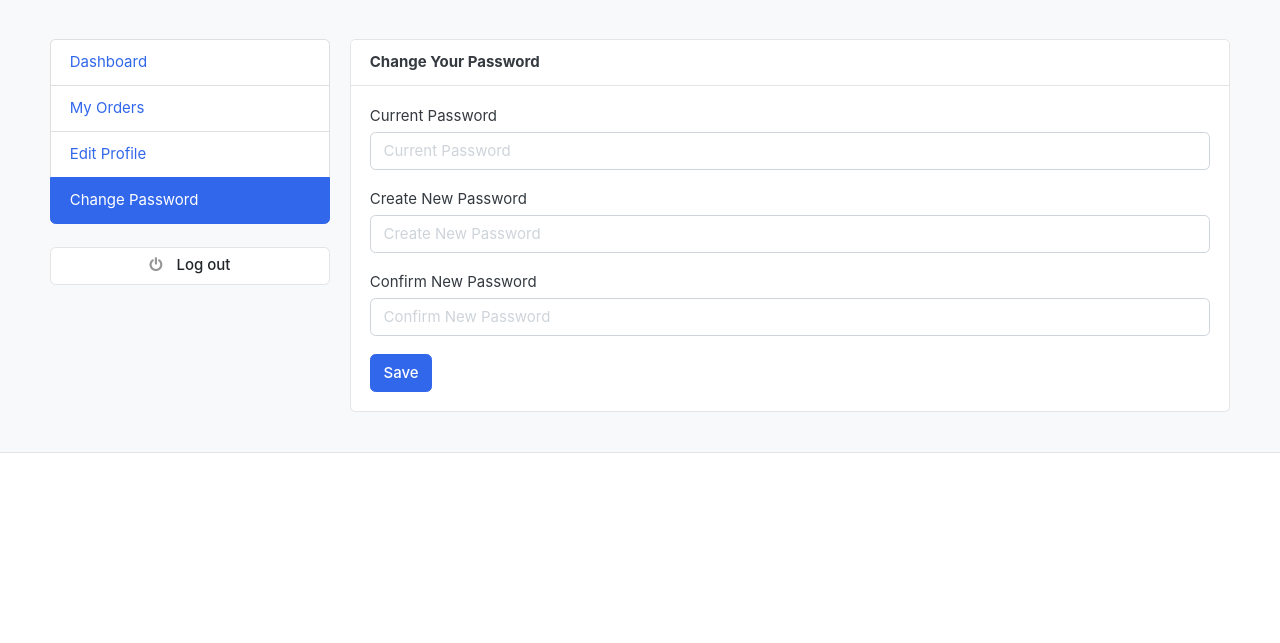
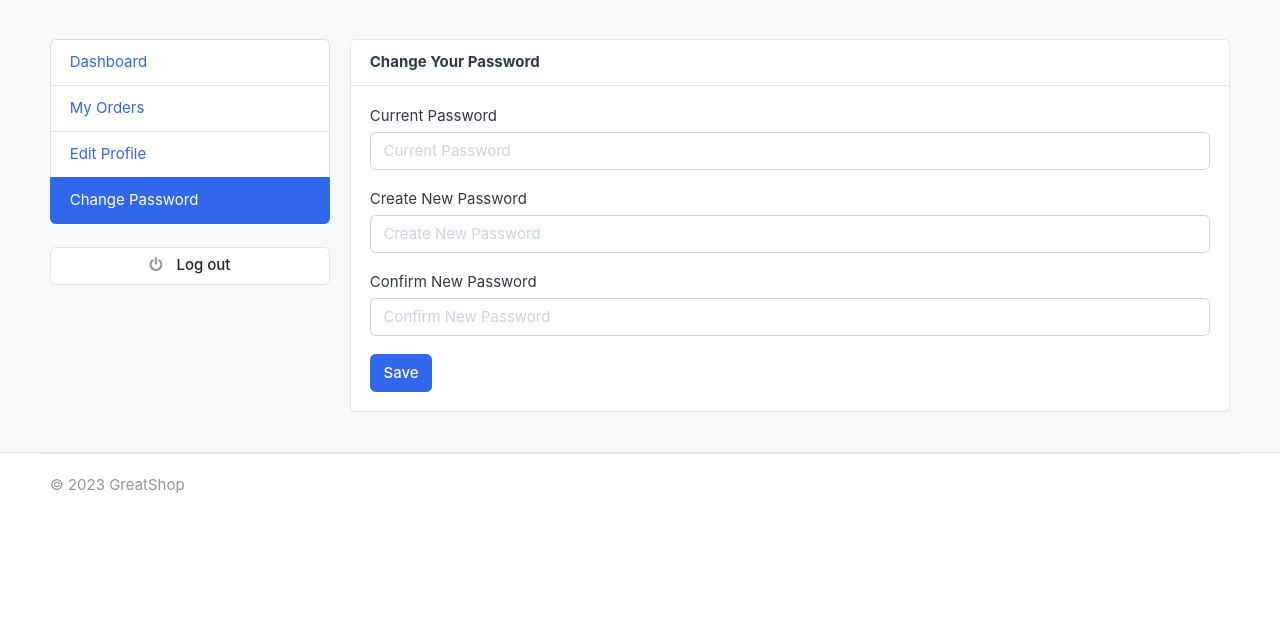
Before and after one commit to LachezarIndarov/greatshop-django, a Django app: page /accounts/change_password/ in a window 1280 px wide. Shown: the part 81-724 px from the top of the page. Run offline with Django 4.2, Linux system fonts and the light colour scheme; the visitor is signed in with stand-in values (Sample User, id 1); data that the repository does not hold is empty; some libraries are stand-ins or nearby versions; some web fonts are replaced.

Commit message:
html change

```diff
--- a/templates/includes/footer.html
+++ b/templates/includes/footer.html
@@ -1,10 +1,10 @@
 <!-- ========================= FOOTER ========================= -->
 <footer class="section-footer border-top">
-{#	<div class="container">#}
-{#		<section class="footer-bottom border-top row">#}
-{#			<div class="col-md-2">#}
-{#				<p class="text-muted"> &copy 2019 Company name </p>#}
-{#			</div>#}
+	<div class="container">
+		<section class="footer-bottom border-top row">
+			<div class="col-md-2">
+				<p class="text-muted"> &copy 2023 GreatShop </p>
+			</div>
 {#			<div class="col-md-8 text-md-center">#}
 {#				<span  class="px-2">info@pixsellz.io</span>#}
 {#				<span  class="px-2">+879-332-9375</span>#}
@@ -14,7 +14,7 @@
 {#				<i class="fab fa-lg fa-cc-visa"></i>#}
 {#				<i class="fab fa-lg fa-cc-paypal"></i>#}
 {#				<i class="fab fa-lg fa-cc-mastercard"></i>#}
-{#			</div>#}
+			</div>
 		</section>
 	</div><!-- //container -->
 </footer>
```
